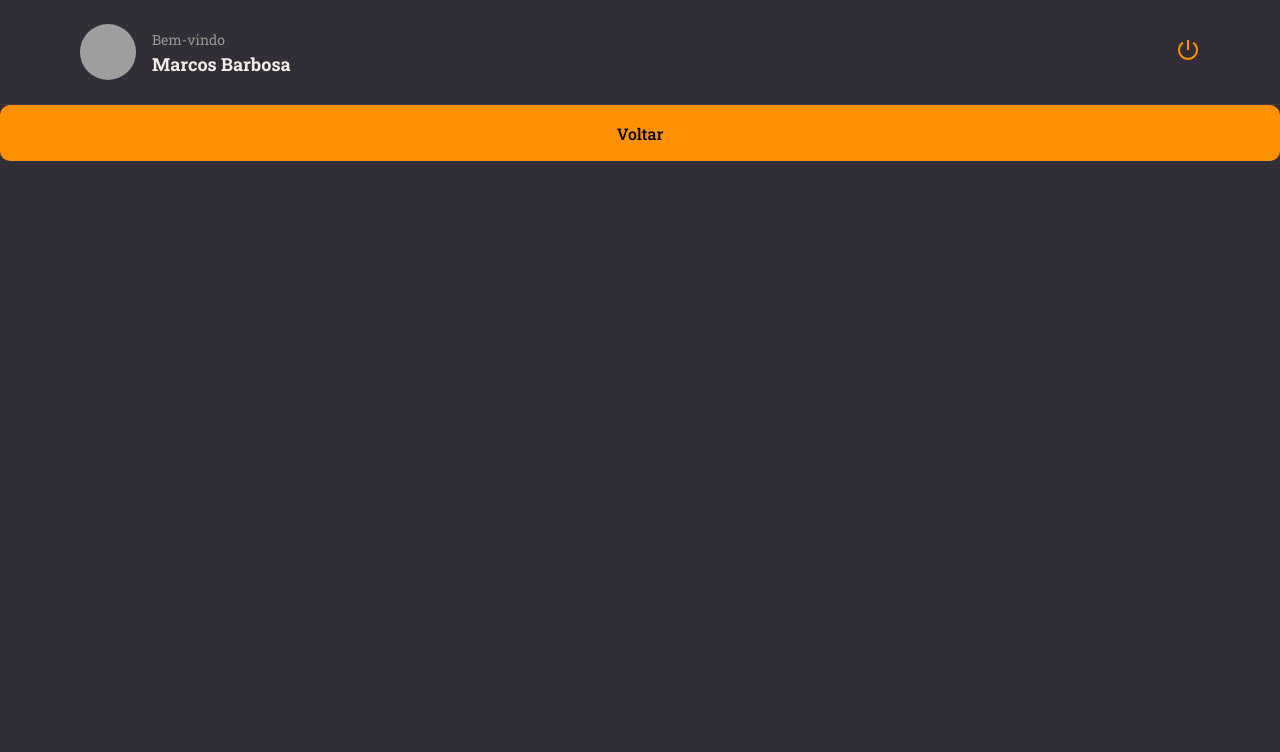
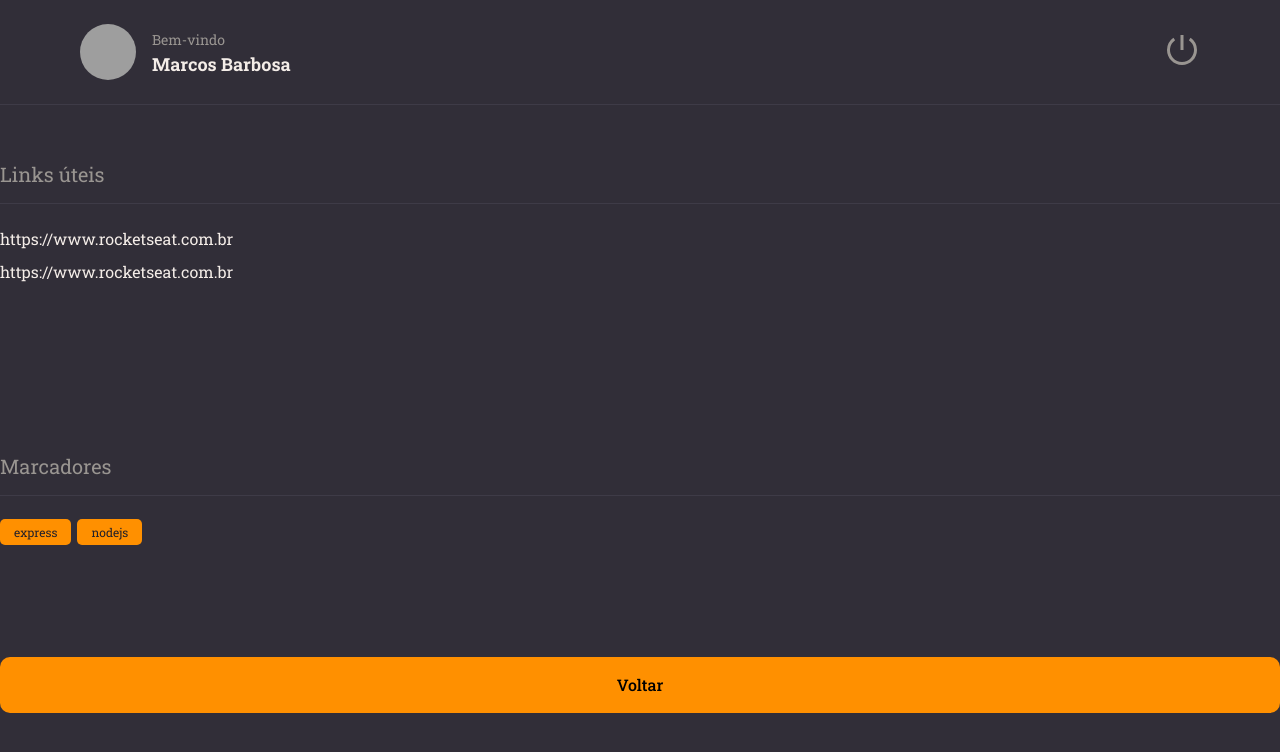
Before and after one commit to helgannick/rocketnotes, a React (Vite) app: page / in a window 1280 px wide. Shown: the top 752 px of the page. Built offline with nearby package versions, Linux system fonts and the light colour scheme; grey boxes are pictures that could not be loaded.

Commit message:
create Tags

```diff
--- a/src/components/Header/index.jsx
+++ b/src/components/Header/index.jsx
@@ -22,5 +22,5 @@
       </Logout>
 
     </Container>
-  )
+  );
 }
--- a/src/components/Header/styles.js
+++ b/src/components/Header/styles.js
@@ -56,8 +56,8 @@
   background: none;
 
   > svg {
-    color: ${({theme}) => theme.COLORS.ORANGE};
-    font-size: 24px;
+    color: ${({theme}) => theme.COLORS.GRAY_100};
+    font-size: 36px;
   }
 
 `;
--- /dev/null
+++ b/src/components/Section/index.jsx
@@ -0,0 +1,11 @@
+import { Container } from './styles';
+
+export function Section({title, children}){
+  return(
+    <Container>
+      <h2>{title}</h2>
+      {children}
+
+    </Container>
+  );
+}
--- /dev/null
+++ b/src/components/Section/styles.js
@@ -0,0 +1,19 @@
+import styled from 'styled-components';
+
+export const Container = styled.section`
+  margin: 56px 0 28px;
+  > h2{
+    border-bottom-width: 1px;
+    border-bottom-style: solid;
+    border-bottom-color: ${({theme}) => theme.COLORS. BACKGROUND_700};
+
+    padding-bottom: 16px;
+    margin-bottom: 24px;
+
+    color: ${({theme}) => theme.COLORS.GRAY_100};
+    font-size: 20px;
+    font-weight: 400;
+
+
+  }
+`;
--- /dev/null
+++ b/src/components/Tags/index.jsx
@@ -0,0 +1,9 @@
+import { Container } from './styles';
+
+export function Tags({title}){
+  return(
+    <Container>
+      {title}
+    </Container>
+  )
+}
--- /dev/null
+++ b/src/components/Tags/styles.js
@@ -0,0 +1,11 @@
+import styled from 'styled-components';
+
+export const Container = styled.span`
+  font-size: 12px;
+  padding: 5px 14px;
+  border-radius: 5px;
+  margin-right: 6px;
+
+  color: ${({theme}) => theme.COLORS.BACKGROUND_900};
+  background-color: ${({theme}) => theme.COLORS.ORANGE};
+`;
--- a/src/pages/Details/Index.jsx
+++ b/src/pages/Details/Index.jsx
@@ -1,8 +1,8 @@
-import { Container } from "./styles.js";
-
+import { Container, Links } from "./styles.js";
 import { Button } from "../../components/Button";
-
 import { Header } from "../../components/Header";
+import { Section } from "../../components/Section";
+import { Tags } from "../../components/Tags";
 
 export function Details() {
 
@@ -11,11 +11,28 @@
 
       <Header/>
 
+      <Section title='Links úteis'>
+        <Links>
+          <li> < a href="">https://www.rocketseat.com.br </a></li>
+          <li> < a href="">https://www.rocketseat.com.br </a></li>
+
+        </Links>
+
+      </Section>
+
+      <Section title='Marcadores'>
+        <Tags title='express'/>
+        <Tags title='nodejs'/>
+
+      </Section>
+
+
+
 
      <Button title='Voltar'/>
 
     </Container>
 
 
-  )
+  );
 }
--- a/src/pages/Details/styles.js
+++ b/src/pages/Details/styles.js
@@ -12,3 +12,16 @@
   "content"
 
 `;
+
+
+export const Links = styled.ul`
+  list-style: none;
+
+  > li{
+    margin-top:12px;
+
+    a{
+      color:  ${({theme}) => theme.COLORS.WHITE};
+    }
+  }
+`;
```
